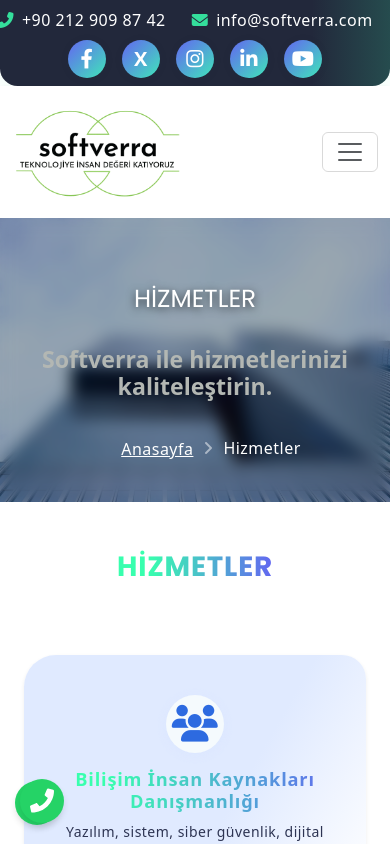
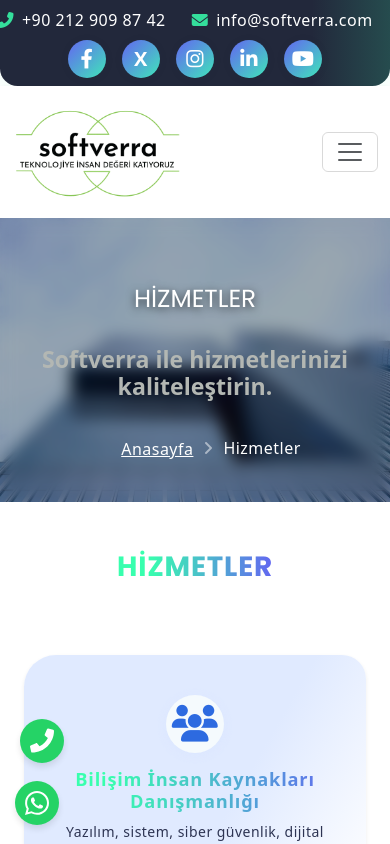
Before and after one commit to Sedanurz/Softverra, a React (Create React App) app: page /Services in a window 390 px wide. Shown: the top 844 px of the page. Built offline with nearby package versions, Linux system fonts and the light colour scheme.

Commit message:
Update Phone.css

```diff
--- a/src/Phone.css
+++ b/src/Phone.css
@@ -63,9 +63,8 @@
 
 @media (max-width: 768px) {
   .phone-wrapper {
-     right: 20px;
-    bottom: 20px;
-    gap: 15px; /* mobilde biraz daha boşluk */
+    right: 15px;
+    bottom: 80px; /* mobilde de mesafeyi koru */
   }
 
   .phone-button {
```
